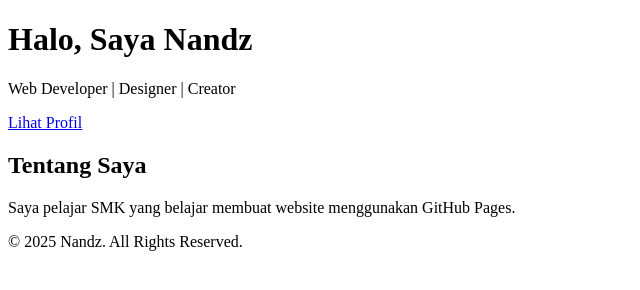
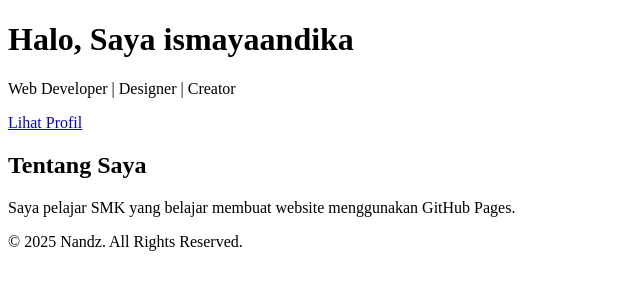
Before and after one commit to ismayaandika-coder/ismayaandika.github.io, a plain HTML site: page index.html in a window 1280 px wide. Shown: the whole page, without its empty margins (0-640 px from the left). Drawn offline with Linux system fonts and the light colour scheme.

Commit message:
Update index.html

```diff
--- a/index.html
+++ b/index.html
@@ -1,6 +1,6 @@
 <!DOCTYPE html> <html lang="en"> <head> <meta charset="UTF-8"> <meta name="viewport"
 content="width=device-width, initial-scale=1.0"> <title>My Portfolio</title> <link rel="stylesheet"
-href="style.css"> </head> <body> <header> <h1>Halo, Saya Nandz</h1> <p>Web Developer |
+href="style.css"> </head> <body> <header> <h1>Halo, Saya ismayaandika</h1> <p>Web Developer |
 Designer | Creator</p> <a href="#about" class="btn">Lihat Profil</a> </header> <section
 id="about"> <h2>Tentang Saya</h2> <p>Saya pelajar SMK yang belajar membuat website
 menggunakan GitHub Pages.</p> </section> <footer> <p>© 2025 Nandz. All Rights Reserved.</p>
```
